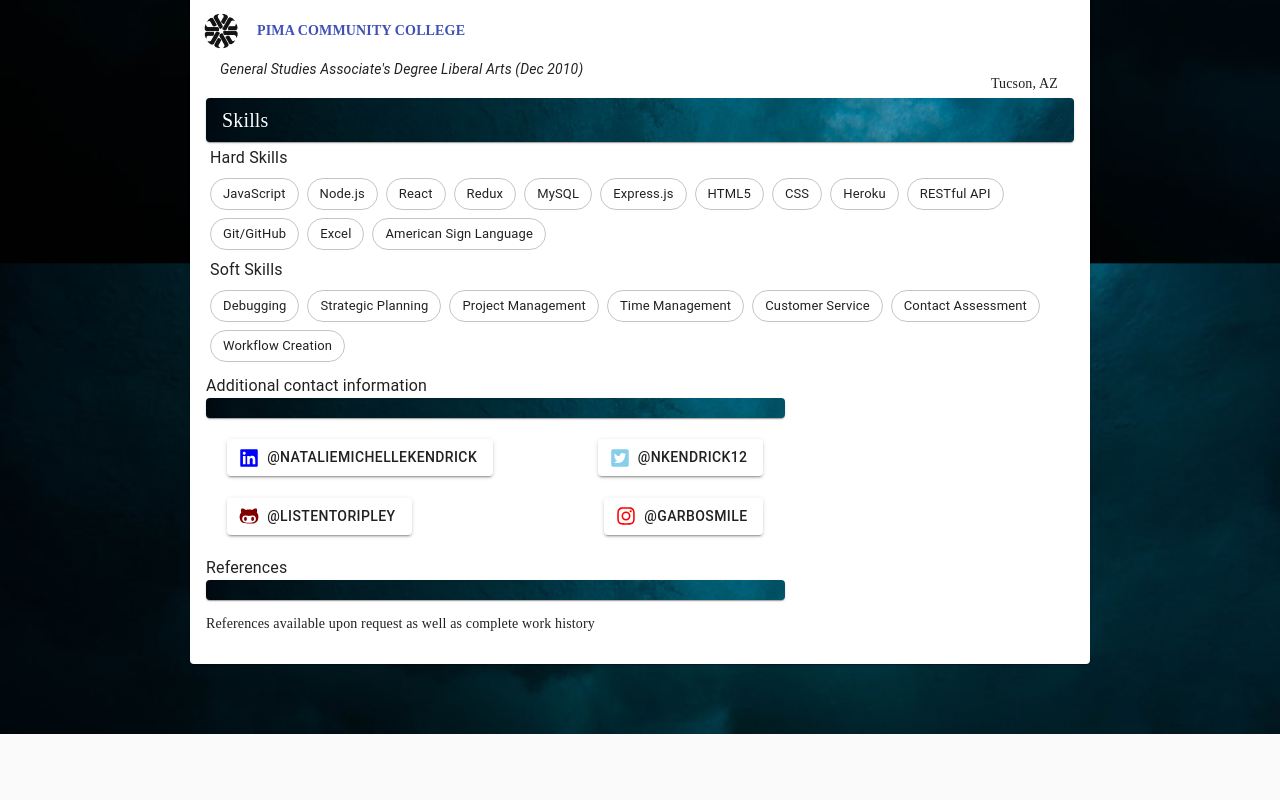
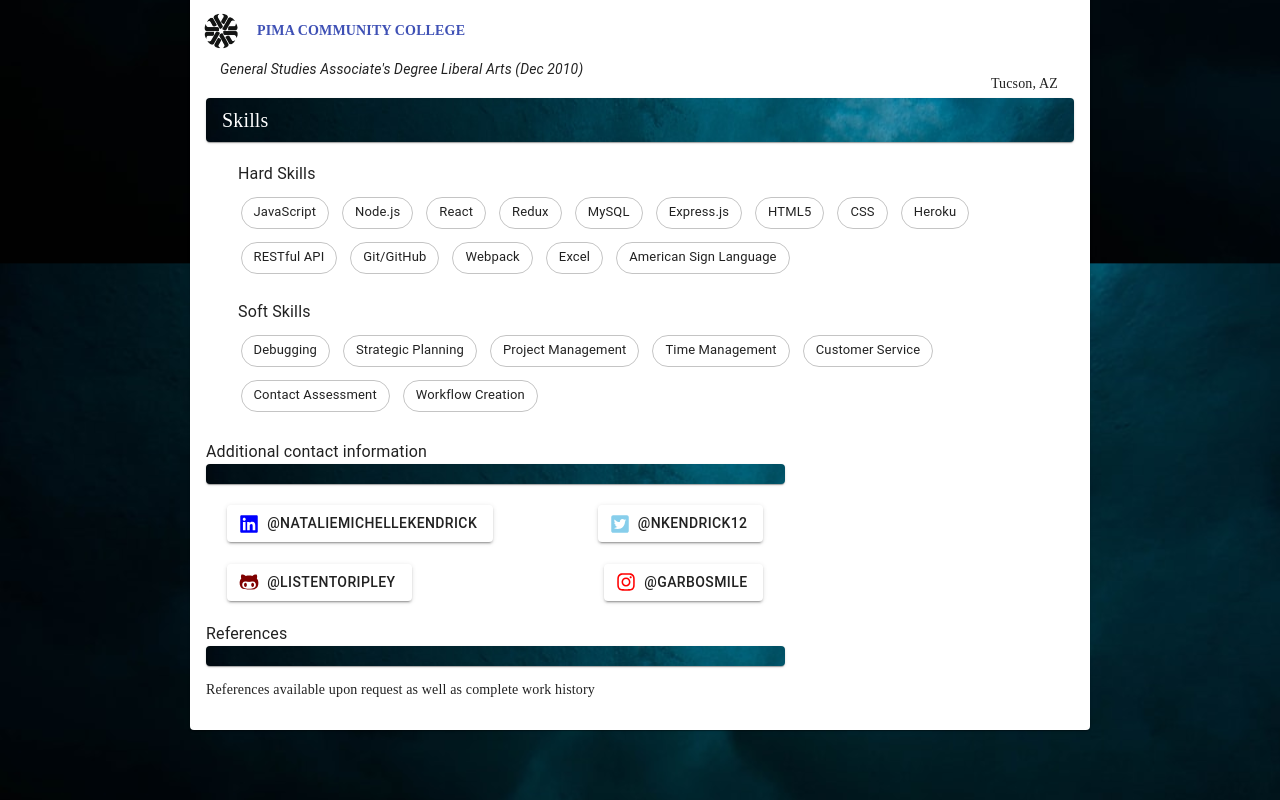
Before and after one commit to listenToRipley/nataliekendrick, a React (Create React App) app: page /resume in a window 1280 px wide. Shown: the part 1656-2456 px from the top of the page. Before the commit the page ends 2390 px from the top, so only its background shows below. Built offline with nearby package versions, Linux system fonts and the light colour scheme.

Commit message:
skill list updated

```diff
--- a/src/Components/ResumeSkills.js
+++ b/src/Components/ResumeSkills.js
@@ -3,16 +3,10 @@ import { makeStyles } from '@material-ui/core/styles';
 import Paper from '@material-ui/core/Paper';
 import Typography from '@material-ui/core/Typography';
 import List from '@material-ui/core/List';
-import Link from '@material-ui/core/Link';
-import Button from '@material-ui/core/Button';
 import ListItem from '@material-ui/core/ListItem';
-import ListItemAvatar from '@material-ui/core/ListItemAvatar';
-import Avatar from '@material-ui/core/Avatar'
-import ListItemText from '@material-ui/core/ListItemText';
 import Chip from '@material-ui/core/Chip';
+import backdrop from './projectImgs/backdrop.jpeg';
 
-import backdrop from './projectImgs/backdrop.jpeg';
-import { faFileExcel } from '@fortawesome/free-regular-svg-icons';
 
 const useStyles = makeStyles((theme) => ({
   sectionTitle: {
@@ -25,8 +19,14 @@ const useStyles = makeStyles((theme) => ({
     backgroundImage: `url(${backdrop})`,
     backgroundRepeat: 'no-repeat'
   },
+  skillTitle: {
+    paddingTop: '1em'
+  },
   skillList: {
     display: 'incline',
+    marginLeft: '2em',
+    marginRight: '1em',
+    marginBottom: '1em',
     justifyContent: 'center',
     flexWrap: 'wrap',
     '& > *': {
@@ -34,7 +34,7 @@ const useStyles = makeStyles((theme) => ({
         }
   },
   chip: {
-
+    margin: '.5em'
   },
 }));
 
@@ -64,6 +64,7 @@ const ResumeSkills = () => {
       "Heroku",
       "RESTful API",
       "Git/GitHub",
+      "Webpack",
       "Excel",
       "American Sign Language"
     ]
@@ -77,10 +78,10 @@ const ResumeSkills = () => {
 
       <div className={classes.skillList}>
 
-      <Typography>Hard Skills</Typography>
+      <Typography className={classes.skillTitle}>Hard Skills</Typography>
       {technologies.map((tech) => <Chip label={tech} variant="outline" className={classes.chip}/>)}
 
-      <Typography>Soft Skills</Typography>
+      <Typography className={classes.skillTitle}>Soft Skills</Typography>
       {skills.map((skill) => <Chip label={skill} variant="outline" className={classes.chip}/>)}
 
       </div>
```
